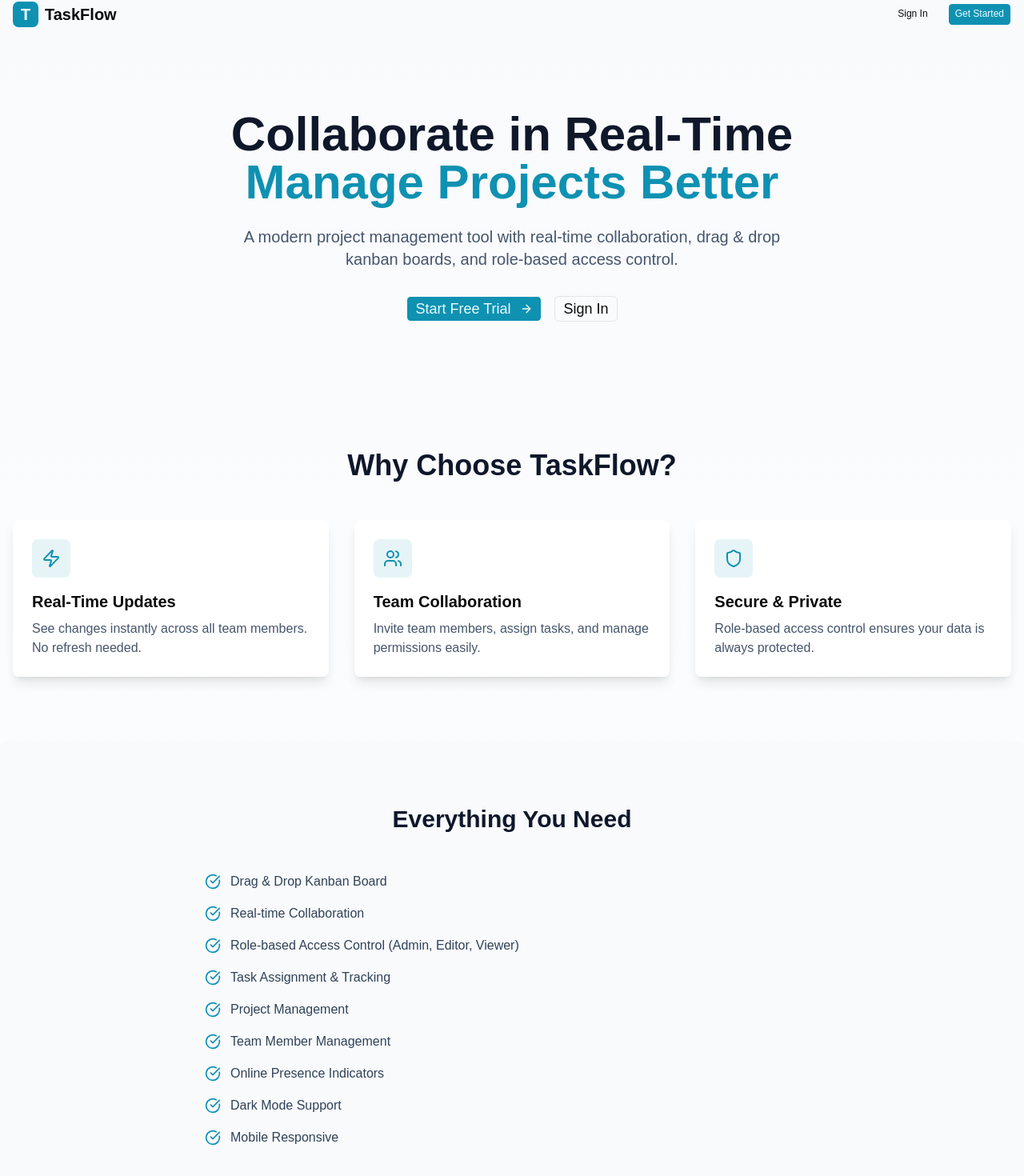
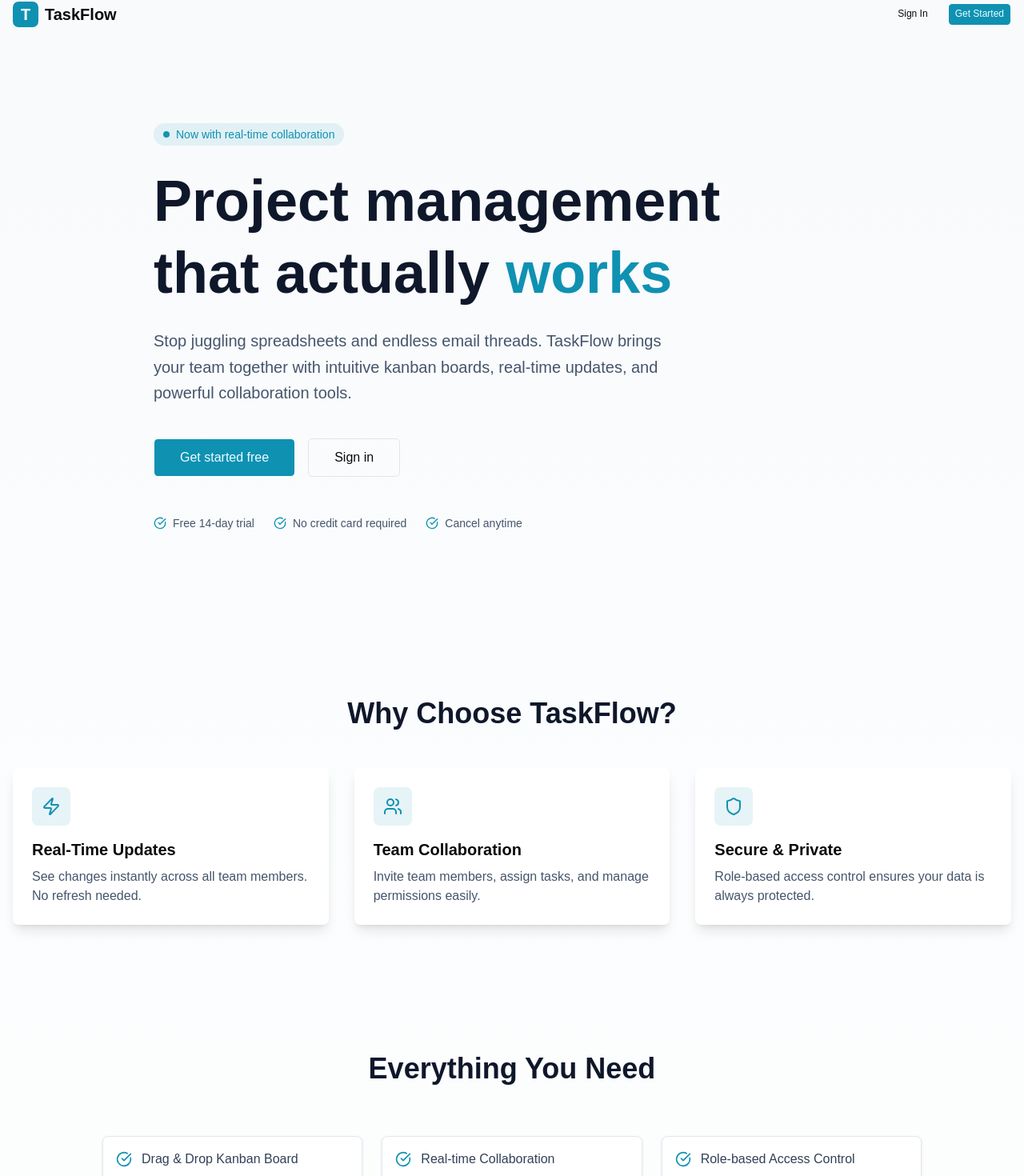
Before and after one commit to rizkythegreat/task-flow, a React (Vite) app: page / in a window 1280 px wide. Shown: the part 22-1492 px from the top of the page at 80% size. Built offline with nearby package versions, Linux system fonts and the light colour scheme; no server answers.

Commit message:
feat: add shadcn/ui base components
- Add Button, Card, Dialog, Input components
- Add Label, Badge, Avatar components
- Add Select, Textarea components
- Configure component variants and styles

```diff
--- a/src/pages/LandingPage.tsx
+++ b/src/pages/LandingPage.tsx
@@ -16,37 +16,68 @@ export function LandingPage() {
           </div>
           <div className="flex items-center gap-4">
             <Link to="/login">
-              <Button variant="ghost">Sign In</Button>
+              <Button className="cursor-pointer" variant="ghost">
+                Sign In
+              </Button>
             </Link>
             <Link to="/login?mode=signup">
-              <Button>Get Started</Button>
+              <Button className="cursor-pointer">Get Started</Button>
             </Link>
           </div>
         </nav>
       </header>
 
       {/* Hero Content */}
-      <section className="container mx-auto px-4 py-20 text-center">
-        <h1 className="text-5xl md:text-6xl font-bold text-slate-900 dark:text-white mb-6">
-          Collaborate in Real-Time
+      <section className="px-4 pt-16 pb-24 md:pt-24 md:pb-32">
+        <div className="max-w-4xl mx-auto">
+          <div className="inline-flex items-center gap-2 px-3 py-1 bg-primary/10 dark:bg-primary/20 rounded-full mb-6">
+            <span className="w-2 h-2 bg-primary rounded-full animate-pulse"></span>
+            <span className="text-sm font-medium text-primary">
+              Now with real-time collaboration
+            </span>
+          </div>
+
+          <h1 className="text-4xl md:text-6xl lg:text-7xl font-bold text-slate-900 dark:text-white mb-6 leading-tight">
+            Project management
             <br />
-          <span className="text-primary">Manage Projects Better</span>
+            that actually <span className="text-primary">works</span>
           </h1>
-        <p className="text-xl text-slate-600 dark:text-slate-300 mb-8 max-w-2xl mx-auto">
-          A modern project management tool with real-time collaboration, drag & drop kanban boards,
-          and role-based access control.
+
+          <p className="text-lg md:text-xl text-slate-600 dark:text-slate-300 mb-10 max-w-2xl leading-relaxed">
+            Stop juggling spreadsheets and endless email threads. TaskFlow brings your team together
+            with intuitive kanban boards, real-time updates, and powerful collaboration tools.
           </p>
-        <div className="flex items-center justify-center gap-4">
+
+          <div className="flex flex-col sm:flex-row items-start sm:items-center gap-4 mb-12">
             <Link to="/login?mode=signup">
-            <Button size="lg" className="text-lg">
-              Start Free Trial <ArrowRight className="ml-2 w-5 h-5" />
+              <Button size="lg" className="text-base px-8 h-12 w-full sm:w-auto cursor-pointer">
+                Get started free
               </Button>
             </Link>
             <Link to="/login">
-            <Button size="lg" variant="outline" className="text-lg">
-              Sign In
+              <Button
+                size="lg"
+                variant="outline"
+                className="text-base px-8 h-12 w-full sm:w-auto cursor-pointer">
+                Sign in
               </Button>
             </Link>
+          </div>
+
+          <div className="flex flex-wrap items-center gap-6 text-sm text-slate-600 dark:text-slate-400">
+            <div className="flex items-center gap-2">
+              <CheckCircle className="w-4 h-4 text-primary" />
+              <span>Free 14-day trial</span>
+            </div>
+            <div className="flex items-center gap-2">
+              <CheckCircle className="w-4 h-4 text-primary" />
+              <span>No credit card required</span>
+            </div>
+            <div className="flex items-center gap-2">
+              <CheckCircle className="w-4 h-4 text-primary" />
+              <span>Cancel anytime</span>
+            </div>
+          </div>
         </div>
       </section>
 
@@ -89,16 +120,15 @@ export function LandingPage() {
       </section>
 
       {/* Features List */}
-      <section className="container mx-auto px-4 py-20 bg-slate-50 dark:bg-gray-900/50 rounded-lg">
-        <div className="max-w-3xl mx-auto">
-          <h2 className="text-3xl font-bold text-center text-slate-900 dark:text-white mb-12">
+      <section className="container mx-auto px-4 py-20">
+        <h2 className="text-3xl md:text-4xl font-bold text-center text-slate-900 dark:text-white mb-16">
           Everything You Need
         </h2>
-          <div className="space-y-4">
+        <div className="max-w-5xl mx-auto grid md:grid-cols-2 lg:grid-cols-3 gap-6">
           {[
             'Drag & Drop Kanban Board',
             'Real-time Collaboration',
-              'Role-based Access Control (Admin, Editor, Viewer)',
+            'Role-based Access Control',
             'Task Assignment & Tracking',
             'Project Management',
             'Team Member Management',
@@ -106,12 +136,13 @@ export function LandingPage() {
             'Dark Mode Support',
             'Mobile Responsive'
           ].map((feature, index) => (
-              <div key={index} className="flex items-center gap-3">
+            <div
+              key={index}
+              className="flex items-center gap-3 p-4 bg-white dark:bg-gray-800 rounded-lg shadow-sm hover:shadow-md transition-shadow border border-slate-200 dark:border-gray-700">
               <CheckCircle className="w-5 h-5 text-primary shrink-0" />
-                <span className="text-slate-700 dark:text-slate-300">{feature}</span>
+              <span className="text-slate-700 dark:text-slate-300 font-medium">{feature}</span>
             </div>
           ))}
-          </div>
         </div>
       </section>
 
@@ -124,7 +155,7 @@ export function LandingPage() {
           Join thousands of teams already using TaskFlow
         </p>
         <Link to="/login?mode=signup">
-          <Button size="lg" className="text-lg">
+          <Button size="lg" className="text-sm cursor-pointer">
             Create Free Account <ArrowRight className="ml-2 w-5 h-5" />
           </Button>
         </Link>
```
Lines whose indentation alone changed are shown as unchanged.
